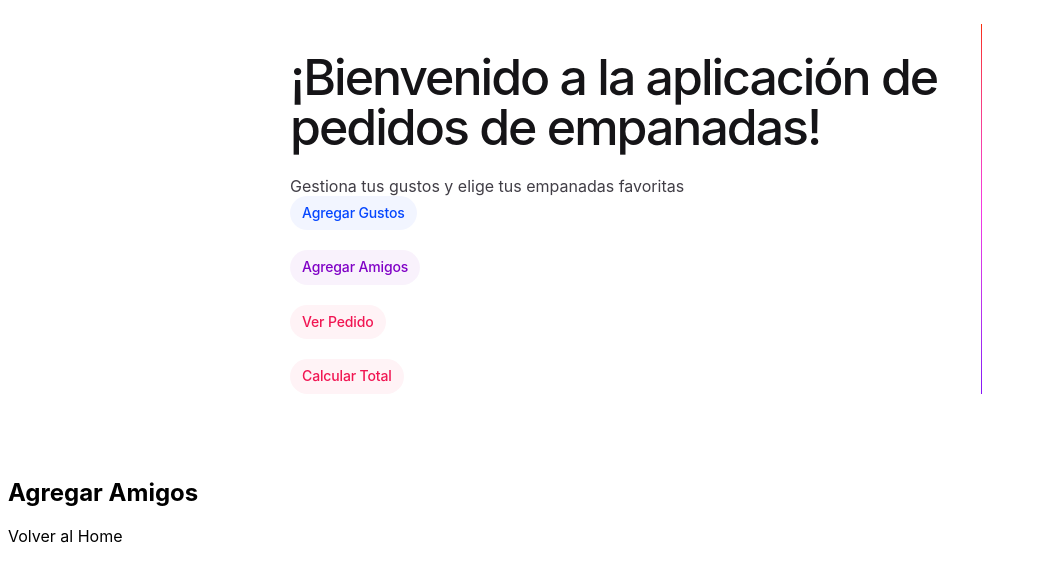
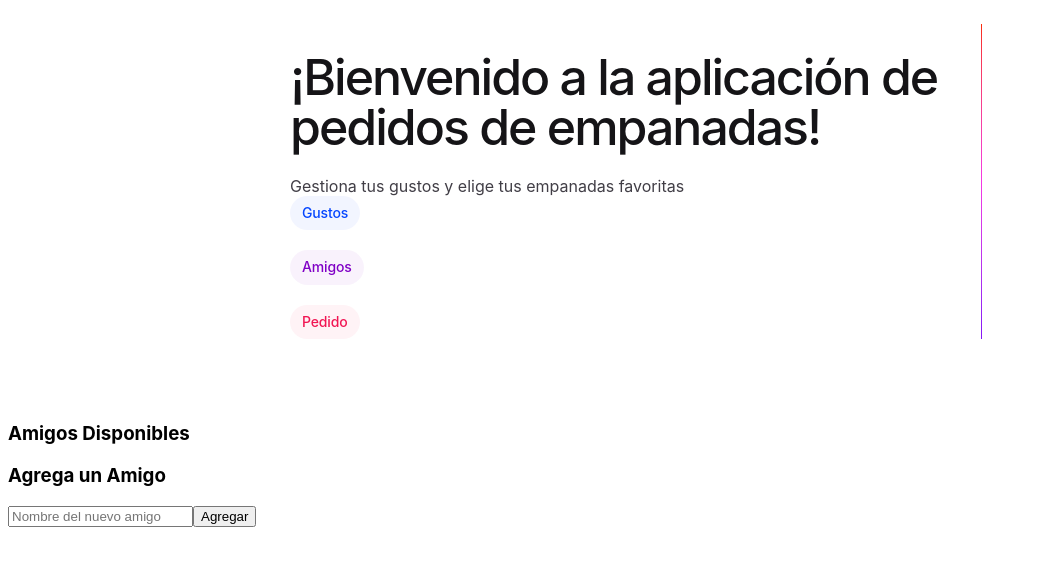
Before and after one commit to matiasmasciotta/empanadas-app, an Angular app: page /agregar-amigos in a window 1280 px wide. Shown: the top 582 px of the page, without its empty margins (0-1037 px from the left). Built offline with nearby package versions, Linux system fonts and the light colour scheme.

Commit message:
amigos crud

```diff
--- a/src/app/app.component.html
+++ b/src/app/app.component.html
@@ -174,10 +174,9 @@
       <h1>¡Bienvenido a la aplicación de pedidos de empanadas!</h1>
       <p>Gestiona tus gustos y elige tus empanadas favoritas</p>
       <div class="pill-group">
-        <a class="pill" href="/agregar-gustos">Agregar Gustos</a>
-        <a class="pill" href="/agregar-amigos">Agregar Amigos</a>
-        <a class="pill" href="/pedido">Ver Pedido</a>
-        <a class="pill" href="/calcular-total">Calcular Total</a>
+        <a class="pill" href="/agregar-gustos">Gustos</a>
+        <a class="pill" href="/agregar-amigos">Amigos</a>
+        <a class="pill" href="/pedido">Pedido</a>
       </div>
     </div>
     <div class="divider"></div>
--- a/src/app/components/amigos/amigos.component.html
+++ b/src/app/components/amigos/amigos.component.html
@@ -1,4 +1,25 @@
-<!-- Contenido del componente Amigos -->
-<h2>Agregar Amigos</h2>
-<!-- Botón para volver al home -->
-<a class="pill" routerLink="/">Volver al Home</a>
+<div>
+  <h3>Amigos Disponibles</h3>
+  <ul>
+    <li *ngFor="let amigo of amigos">
+      {{ amigo.nombre }}
+      <button (click)="openEditModal(amigo)">Editar</button>
+      <button (click)="removeAmigo(amigo.nombre)">Eliminar</button>
+    </li>
+  </ul>
+</div>
+
+<div>
+  <h3>Agrega un Amigo</h3>
+  <input [(ngModel)]="newAmigo.nombre" placeholder="Nombre del nuevo amigo">
+  <!-- Puedes agregar más campos si es necesario -->
+  <button (click)="addAmigo()">Agregar</button>
+</div>
+
+<app-modal
+  *ngIf="showEditModal"
+  [title]="'Editar Amigo'"
+  [content]="editingAmigo ? editingAmigo.nombre : ''"
+  (submit)="updateAmigo({ nombre: $event, pedidos: [] })"
+  (close)="closeEditModal()">
+</app-modal>
--- a/src/app/components/amigos/amigos.component.ts
+++ b/src/app/components/amigos/amigos.component.ts
@@ -1,12 +1,57 @@
-import { Component } from "@angular/core";
+import { Component, OnInit } from '@angular/core';
+import { FormsModule } from '@angular/forms';
+import { CommonModule } from '@angular/common';
+import { AmigosService } from './amigos.service';
+import { ModalComponent } from '../../shared/modal/modal.component';
+import { Amigo } from '../../models/amigo';
 
 @Component({
   selector: 'app-amigos',
   standalone: true,
-  imports: [],
+  imports: [CommonModule, FormsModule, ModalComponent],
   templateUrl: './amigos.component.html',
-  styleUrl: './amigos.component.css'
+  styleUrls: ['./amigos.component.css']
 })
-export class AmigosComponent {
+export class AmigosComponent implements OnInit {
+  amigos: Amigo[] = [];
+  newAmigo: Amigo = new Amigo('', []);
+  editingAmigo: Amigo | null = null;
+  showEditModal: boolean = false;
 
+  constructor(private amigosService: AmigosService) {}
+
+  ngOnInit(): void {
+    this.amigos = this.amigosService.getAmigos();
+  }
+
+  addAmigo(): void {
+    if (this.newAmigo.nombre && !this.amigos.find(a => a.nombre.toUpperCase() === this.newAmigo.nombre.toUpperCase())) {
+      this.amigosService.addAmigo(this.newAmigo);
+      this.amigos = this.amigosService.getAmigos();
+      this.newAmigo = new Amigo('', []);
+    }
+  }
+
+  openEditModal(amigo: Amigo): void {
+    this.editingAmigo = amigo;
+    this.showEditModal = true;
+  }
+
+  closeEditModal(): void {
+    this.showEditModal = false;
+    this.editingAmigo = null;
+  }
+
+  updateAmigo(newAmigo: Amigo): void {
+    if (this.editingAmigo) {
+      this.amigosService.updateAmigo(this.editingAmigo.nombre, newAmigo);
+      this.amigos = this.amigosService.getAmigos();
+      this.closeEditModal();
+    }
+  }
+
+  removeAmigo(nombre: string): void {
+    this.amigosService.removeAmigo(nombre);
+    this.amigos = this.amigosService.getAmigos();
+  }
 }
--- /dev/null
+++ b/src/app/components/amigos/amigos.service.ts
@@ -0,0 +1,56 @@
+import { Injectable } from '@angular/core';
+import { Amigo } from '../../models/amigo';
+
+
+@Injectable({
+  providedIn: 'root'
+})
+export class AmigosService {
+  private amigosKey = 'amigos';
+
+  constructor() {
+    this.initializeAmigos();
+  }
+
+  private initializeAmigos(): void {
+    let amigos = this.getAmigos();
+    if (!amigos || amigos.length === 0) {
+      amigos = [];
+      this.saveAmigos(amigos);
+    }
+  }
+
+  getAmigos(): Amigo[] {
+    return JSON.parse(localStorage.getItem(this.amigosKey) || '[]');
+  }
+
+  addAmigo(amigo: Amigo): void {
+    const amigos = this.getAmigos();
+    if (!amigos.find(a => a.nombre.toUpperCase() === amigo.nombre.toUpperCase())) {
+      amigos.push(amigo);
+      this.saveAmigos(amigos);
+    }
+  }
+
+  updateAmigo(oldNombre: string, newAmigo: Amigo): void {
+    const amigos = this.getAmigos();
+    const index = amigos.findIndex(a => a.nombre.toUpperCase() === oldNombre.toUpperCase());
+    if (index > -1) {
+      amigos[index] = newAmigo;
+      this.saveAmigos(amigos);
+    }
+  }
+
+  removeAmigo(nombre: string): void {
+    const amigos = this.getAmigos();
+    const index = amigos.findIndex(a => a.nombre.toUpperCase() === nombre.toUpperCase());
+    if (index > -1) {
+      amigos.splice(index, 1);
+      this.saveAmigos(amigos);
+    }
+  }
+
+  private saveAmigos(amigos: Amigo[]): void {
+    localStorage.setItem(this.amigosKey, JSON.stringify(amigos));
+  }
+}
```
